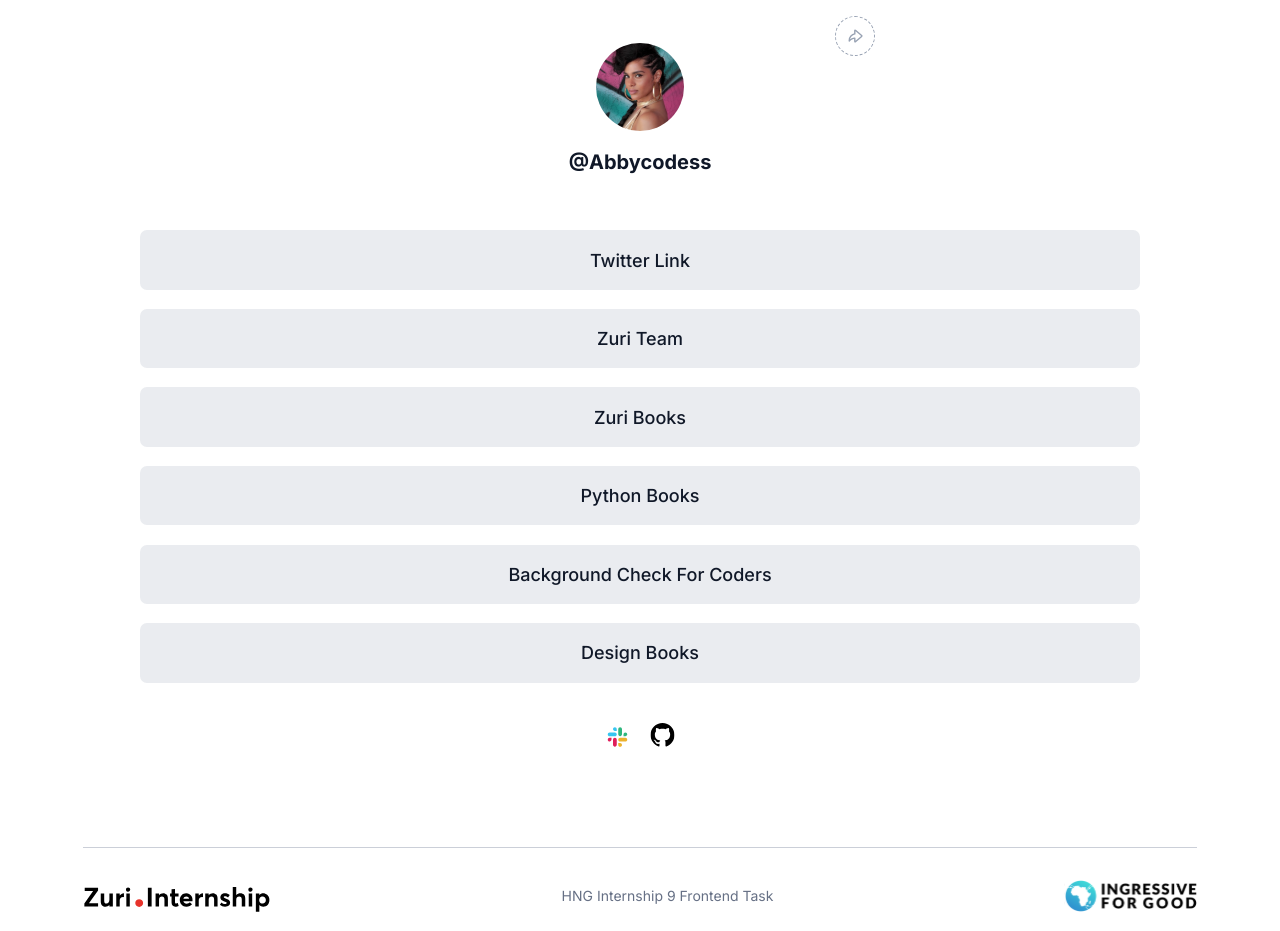
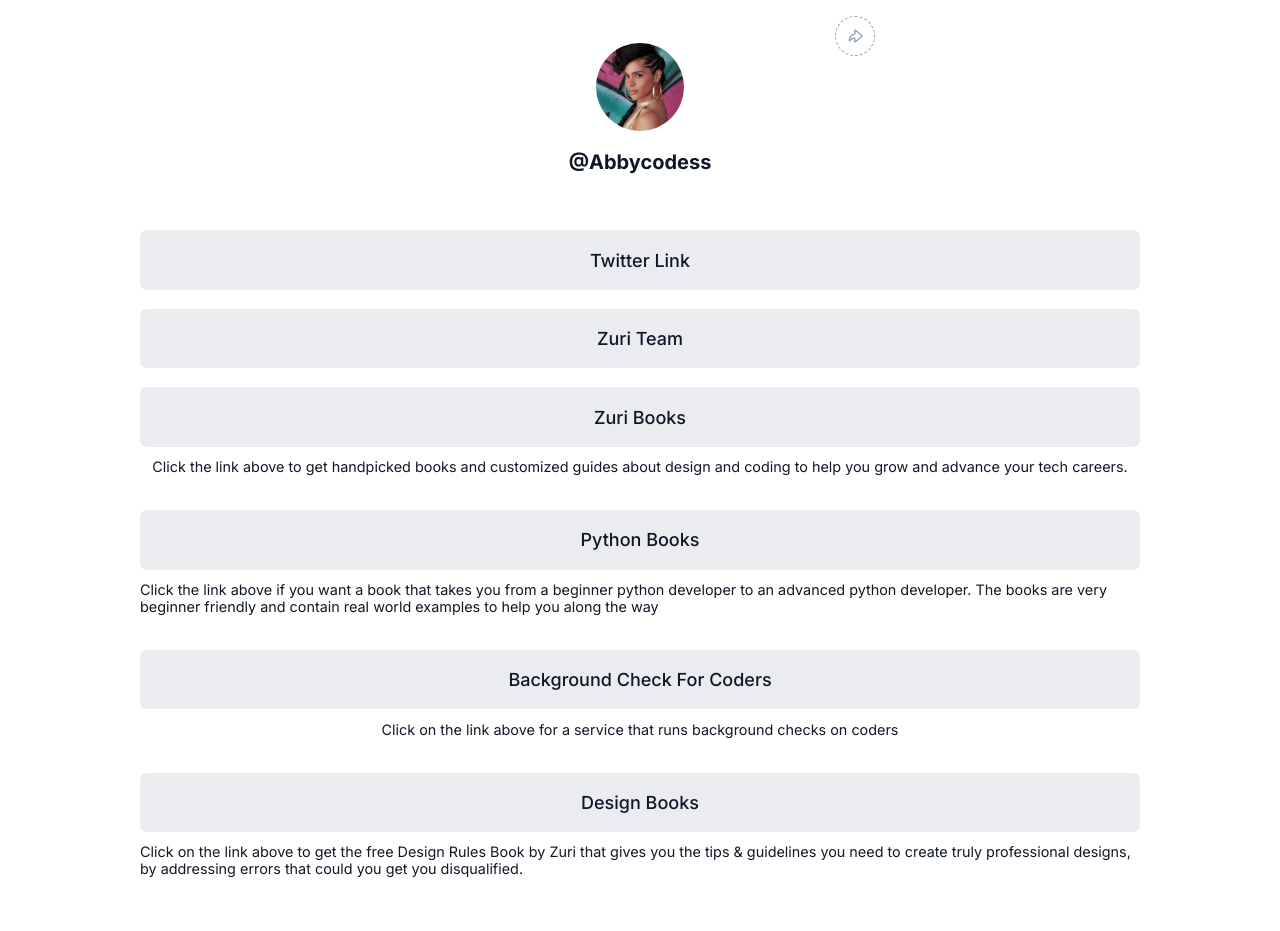
Before and after one commit to Harbeytee/mylinktree, a React (Vite) app: page / in a window 1280 px wide. Shown: the top 931 px of the page. Built offline with nearby package versions, Linux system fonts and the light colour scheme.

Commit message:
added subtexts

```diff
--- a/src/App.scss
+++ b/src/App.scss
@@ -34,6 +34,9 @@
 #profile__img {
   width: 88px;
   margin-top: 1.7rem;
+}
+#slack {
+  display: none;
 }
 .share-btn {
   border: 1px dashed #98A2B3;
@@ -74,7 +77,15 @@
 
 
 }
-.links * {
+
+.links {
+  p {
+    margin-top: 0.7rem;
+    margin-bottom: 1rem;
+    font-size: 0.9rem;
+    text-align: left;
+  }
+  a {
     background-color: #EAECF0;
     padding-block: 1.2rem;
     width: 100%;
@@ -87,7 +98,7 @@
     cursor: pointer;
 
   }
-
+}
 a {
   color: #101828;
   text-decoration: none;
@@ -113,7 +124,7 @@
 }
 footer {
   margin-top: 1rem;
-  margin-bottom: 2rem;
+  margin-bottom: 3rem;
   width: 87%;
 }
 .footer-text {
--- a/src/components/Links.jsx
+++ b/src/components/Links.jsx
@@ -4,11 +4,22 @@
   return (
     <div className='links'>
         <a href="https://twitter.com/Abbycodess?t=VbBjB8HBKHjQBGd5-DDczA&s=09">twitter link</a>
+
         <a id="btn__zuri" href="https://training.zuri.team/">zuri team</a>
+
         <a id="books" href="http://books.zuri.team">zuri books</a>
+        <p>Click the link above to get handpicked books and customized guides about design and coding to help you grow and advance your tech careers.</p>
+
         <a id="book__python" href="https://books.zuri.team/python-for-beginners?ref_id=Abbytee">python books</a>
+        <p>Click the link above if you want a book that takes you from a beginner python developer to an advanced python developer. The books are very beginner friendly and contain real world examples to help you along the way</p>
+
+
         <a id="pitch" href="https://background.zuri.team">background check for coders</a>
+        <p>Click on the link above for a service that runs background checks on coders</p>
+
+
         <a id="book_design" href="https://books.zuri.team/design-rules">design books</a>
+        <p>Click on the link above to get the free Design Rules Book by Zuri that gives you the tips & guidelines you need to create truly professional designs, by addressing errors that could you get you disqualified.</p>
     </div>
   )
 }
--- a/src/components/Profile.jsx
+++ b/src/components/Profile.jsx
@@ -14,7 +14,7 @@
           <img src={shareIcon} alt="share button" className="share-icon" />
           <img src={toolTip} alt="tooltip" className="tool-tip" />
         </div>
-        {/*<span id="slack">@Abbytee</span>*/}
+        <span id="slack">@Abbytee</span>
     </div>
   )
 }
```
Lines whose indentation alone changed are shown as unchanged.
